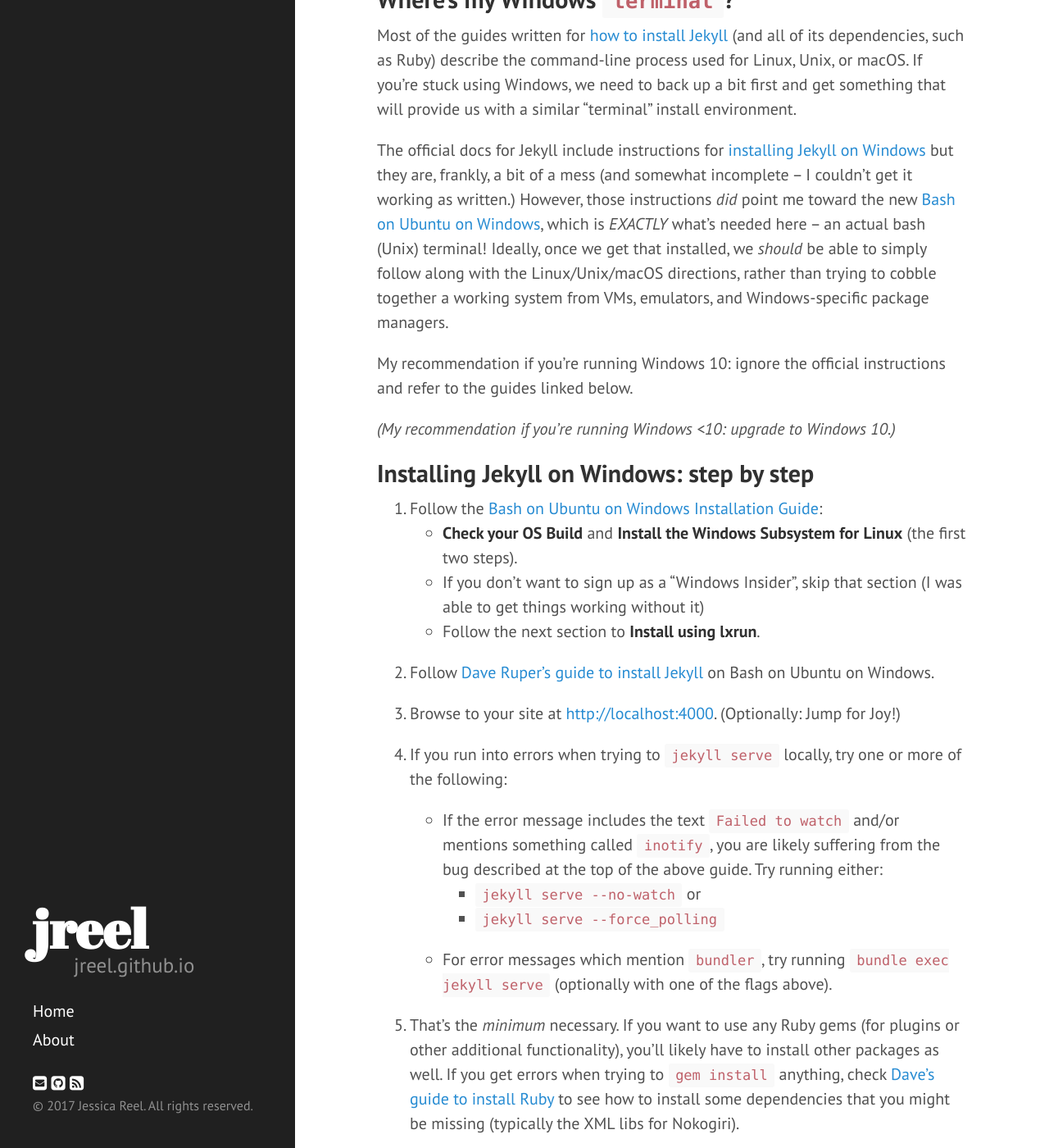
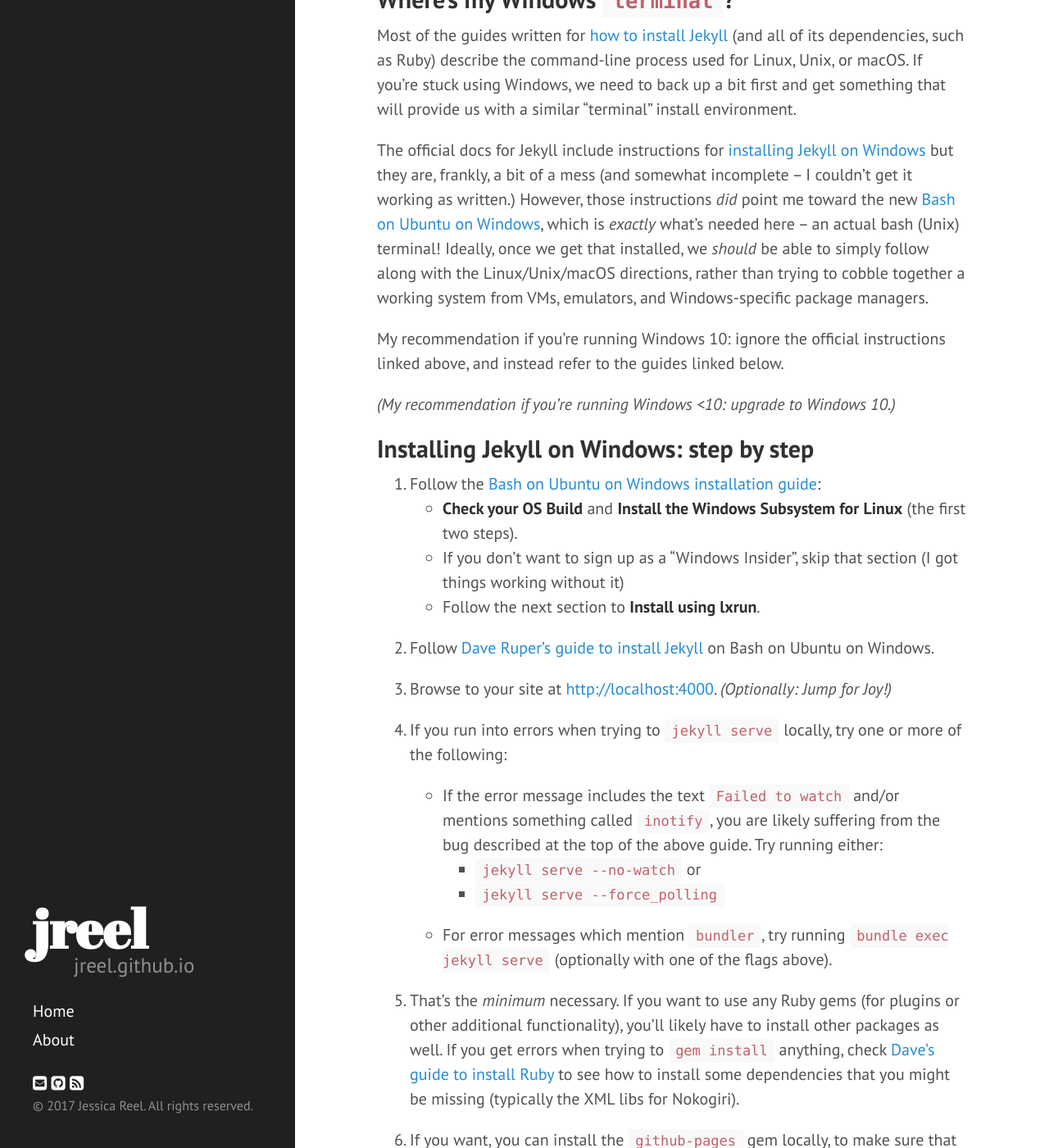
Before and after one commit to jreel/jreel.github.io, a Jekyll site: the page built from _posts/2017-07-20-installing-jekyll-on-windows.md, in a window 1280 px wide and 1400 px high, scrolled down 1145 px. Shown: the whole window at 82% size. Built offline with Jekyll 4.4.1, drawn with Linux system fonts in a browser that asks for light colours; nearby versions of some CDN libraries.

Commit message:
blog post & other tweaks

```diff
--- a/_posts/2017-07-20-installing-jekyll-on-windows.md
+++ b/_posts/2017-07-20-installing-jekyll-on-windows.md
@@ -21,30 +21,31 @@
   In fact, you don't even have to install Jekyll (or anything else) locally at all -- GitHub Pages builds and serves the website for you, so you can simply push your unbuilt files to your repo as needed.
 
   *However*, if you are interested at all in developing your own theme (or any other major customization effort), you'll probably want to install Jekyll locally so that you can test your changes without having to push and wait
-  for GitHub to build your site each time. If you're using a Mac or Linux, installing Jekyll is super-easy and there are already tons of guides addressing the [process](https://www.taniarascia.com/make-a-static-website-with-jekyll/) (so I won't). If you're using Windows... well, that's a different story entirely my friends!
+  for GitHub to build your site each time. If you're using a Mac or Linux, installing Jekyll is super-easy and there are already tons of guides addressing the [process](https://www.taniarascia.com/make-a-static-website-with-jekyll/) (so I won't).
+  If you're using Windows... well, that's a different story entirely my friends!
 
 ## Where's my Windows `terminal`?
   Most of the guides written for [how to install Jekyll](http://jekyllrb.com/docs/installation/) (and all of its dependencies, such as Ruby) describe the command-line process used for Linux, Unix, or macOS.
   If you're stuck using Windows, we need to back up a bit first and get something that will provide us with a similar "terminal" install environment.
 
   The official docs for Jekyll include instructions for [installing Jekyll on Windows](http://jekyllrb.com/docs/windows/) but they are, frankly, a bit of a mess (and somewhat incomplete -- I couldn't get it working as written.)
-  However, those instructions *did* point me toward the new [Bash on Ubuntu on Windows](https://msdn.microsoft.com/en-us/commandline/wsl/about), which is *EXACTLY* what's needed here -- an actual bash (Unix) terminal! Ideally, once we
+  However, those instructions *did* point me toward the new [Bash on Ubuntu on Windows](https://msdn.microsoft.com/en-us/commandline/wsl/about), which is *exactly* what's needed here -- an actual bash (Unix) terminal! Ideally, once we
   get that installed, we *should* be able to simply follow along with the Linux/Unix/macOS directions, rather than trying to cobble together a working system from VMs, emulators, and Windows-specific package managers.
 
-  My recommendation if you're running Windows 10: ignore the official instructions and refer to the guides linked below.
+  My recommendation if you're running Windows 10: ignore the official instructions linked above, and instead refer to the guides linked below.
 
   *(My recommendation if you're running Windows <10: upgrade to Windows 10.)*
 
 ## Installing Jekyll on Windows: step by step
 
-  1. Follow the [Bash on Ubuntu on Windows Installation Guide](https://msdn.microsoft.com/en-us/commandline/wsl/install_guide):
+  1. Follow the [Bash on Ubuntu on Windows installation guide](https://msdn.microsoft.com/en-us/commandline/wsl/install_guide):
      - **Check your OS Build** and **Install the Windows Subsystem for Linux** (the first two steps).
-     - If you don't want to sign up as a "Windows Insider", skip that section (I was able to get things working without it)
+     - If you don't want to sign up as a "Windows Insider", skip that section (I got things working without it)
      - Follow the next section to **Install using lxrun**.
 
   2. Follow [Dave Ruper's guide to install Jekyll](http://daverupert.com/2016/04/jekyll-on-windows-with-bash/) on Bash on Ubuntu on Windows.
 
-  3. Browse to your site at [http://localhost:4000](http://localhost:4000). (Optionally: Jump for Joy!)
+  3. Browse to your site at [http://localhost:4000](http://localhost:4000). *(Optionally: Jump for Joy!)*
 
   4. If you run into errors when trying to `jekyll serve` locally, try one or more of the following:
 
```
